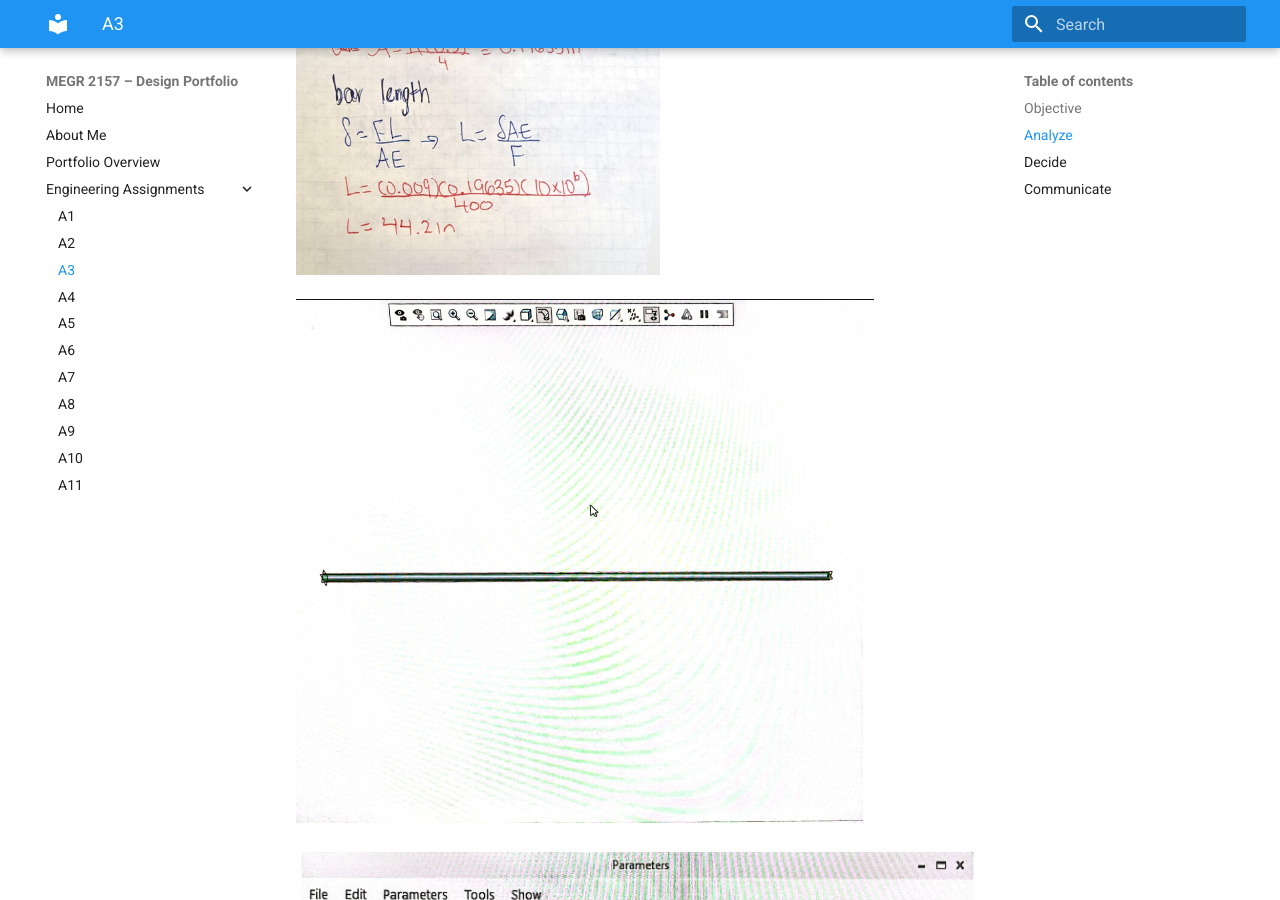
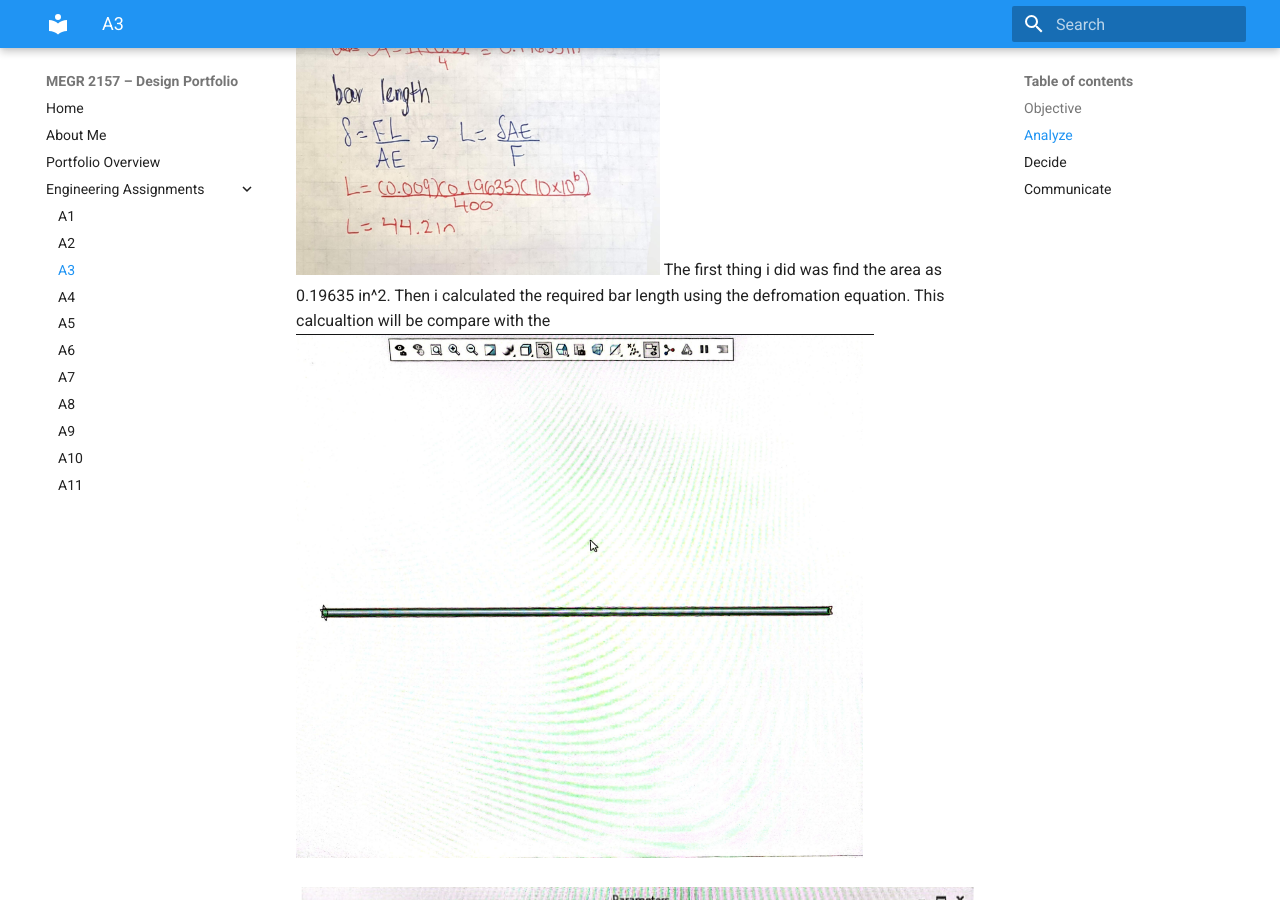
Before and after one commit to ncenatus/design-project-portfolio, an MkDocs documentation site: the page built from docs/assignments/A03/index.md, in a window 1280 px wide and 900 px high, scrolled down 575 px. Built offline with MkDocs 1.6.1 and Material for MkDocs 9.7.7, drawn with Linux system fonts in a browser that asks for light colours.

Commit message:
Update index.md

```diff
--- a/docs/assignments/A03/index.md
+++ b/docs/assignments/A03/index.md
@@ -5,7 +5,7 @@ The purpose for this assignemnt is to design a bar that has a circular cross-sec
 
 ## Analyze
 ![A3](A.png)
-
+The first thing i did was find the area as 0.19635 in^2.  Then i calculated the required bar length using the defromation equation. This calcualtion will be compare with the
 ![A3](PART.png)
 
 ![A3](PARAMETERS.png)
```
